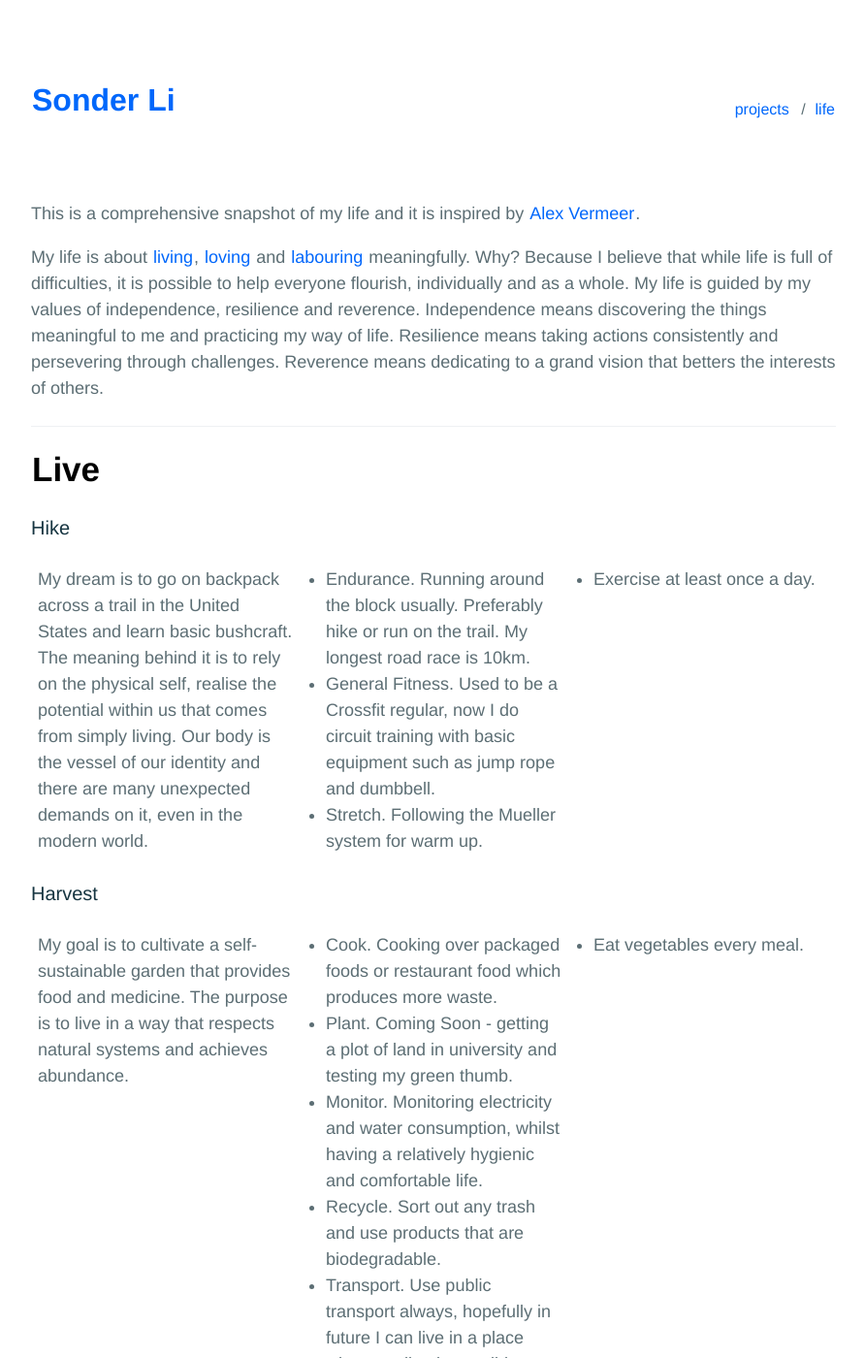
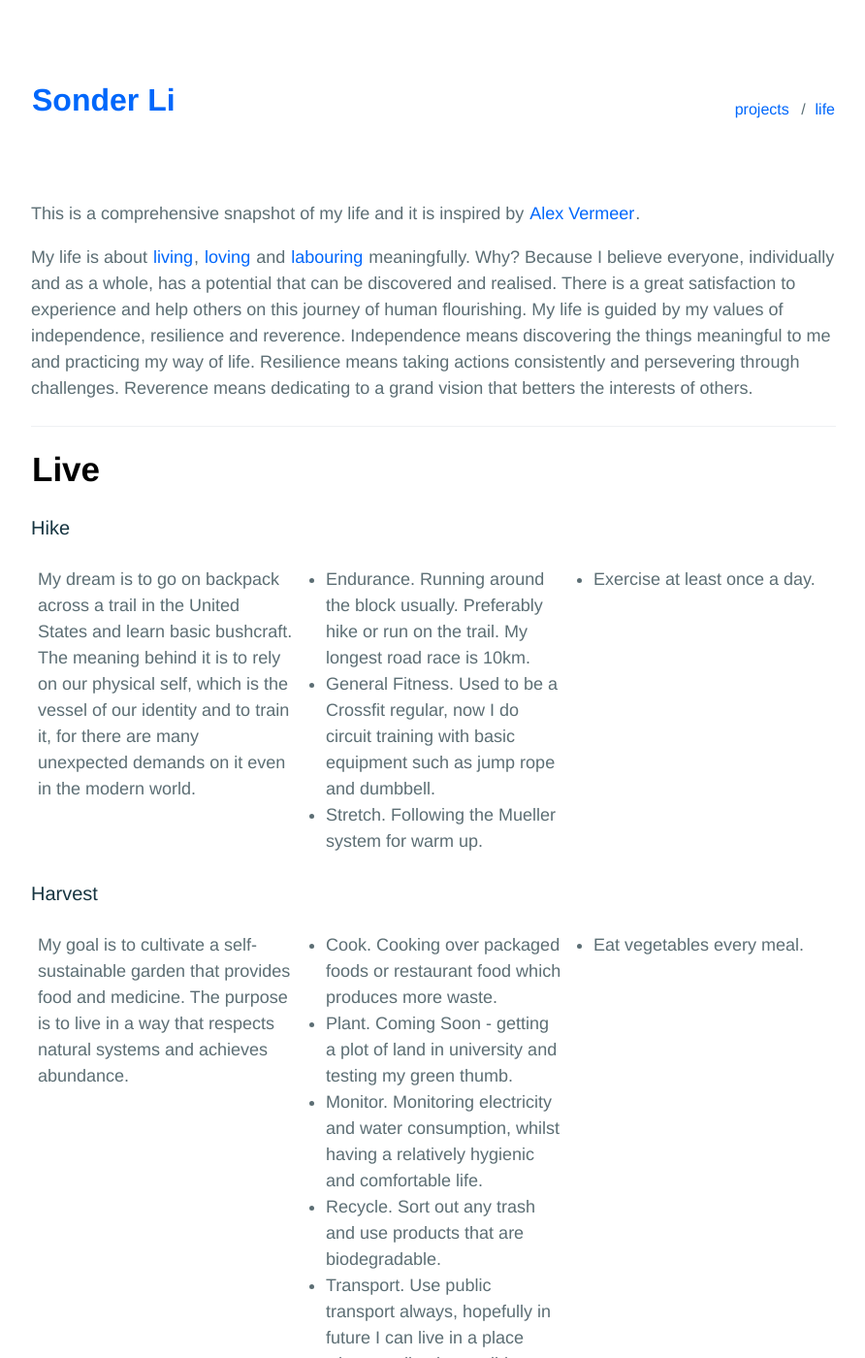
Before and after one commit to sumchuenli/sumchuenli.github.io, a Jekyll site: the page built from _pages/about.md, in a window 1280 px wide and 1400 px high. Shown: the whole window at 97% size, without its empty margins (193-1085 px from the left). Built offline with Jekyll 4.4.1, drawn with Linux system fonts in a browser that asks for light colours.

Commit message:
Update about.md

```diff
--- a/_pages/about.md
+++ b/_pages/about.md
@@ -5,7 +5,7 @@ permalink: /life/
 
 This is a comprehensive snapshot of my life and it is inspired by [Alex Vermeer](https://alexvermeer.com/life-hacking/).
 
-My life is about <a href="#live">living</a>, <a href="#love">loving</a> and <a href="#labour">labouring</a> meaningfully. Why? Because I believe that while life is full of difficulties, it is possible to help everyone flourish, individually and as a whole. My life is guided by my values of independence, resilience and reverence. Independence means discovering the things meaningful to me and practicing my way of life. Resilience means taking actions consistently and persevering through challenges. Reverence means dedicating to a grand vision that betters the interests of others.
+My life is about <a href="#live">living</a>, <a href="#love">loving</a> and <a href="#labour">labouring</a> meaningfully. Why? Because I believe everyone, individually and as a whole, has a potential that can be discovered and realised. There is a great satisfaction to experience and help others on this journey of human flourishing. My life is guided by my values of independence, resilience and reverence. Independence means discovering the things meaningful to me and practicing my way of life. Resilience means taking actions consistently and persevering through challenges. Reverence means dedicating to a grand vision that betters the interests of others.
 
 ----
 
@@ -15,7 +15,7 @@ My life is about <a href="#live">living</a>, <a href="#love">loving</a> and <a h
 
 <table style="width:100%">
   <tr>
-    <td>My dream is to go on backpack across a trail in the United States and learn basic bushcraft. The meaning behind it is to rely on the physical self, realise the potential within us that comes from simply living. Our body is the vessel of our identity and there are many unexpected demands on it, even in the modern world.</td>
+    <td>My dream is to go on backpack across a trail in the United States and learn basic bushcraft. The meaning behind it is to rely on our physical self, which is the vessel of our identity and to train it, for there are many unexpected demands on it even in the modern world.</td>
     <td><ul>
     <li>Endurance. Running around the block usually. Preferably hike or run on the trail. My longest road race is 10km.</li>
     <li>General Fitness. Used to be a Crossfit regular, now I do circuit training with basic equipment such as jump rope and dumbbell.</li>
```
